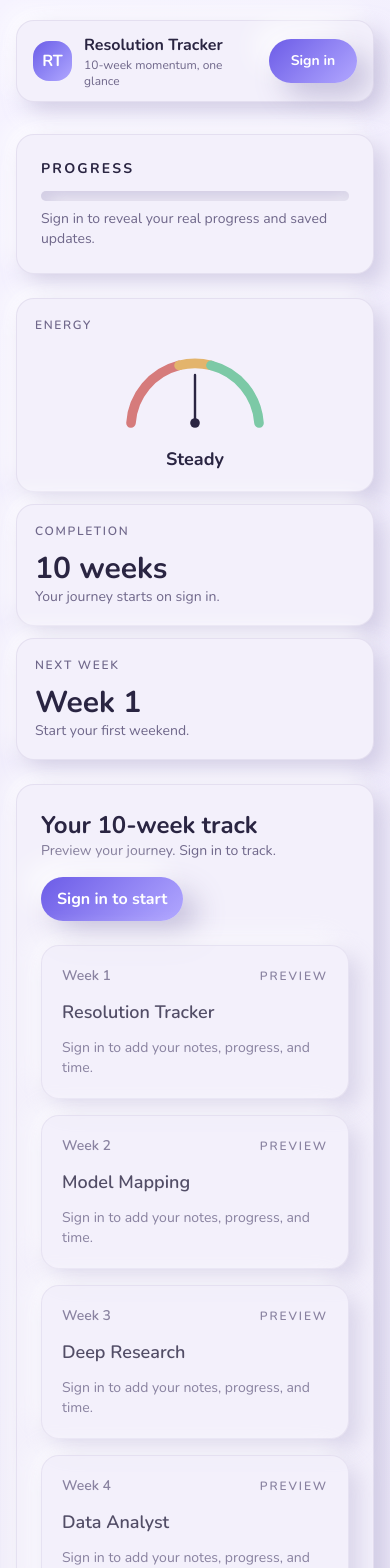
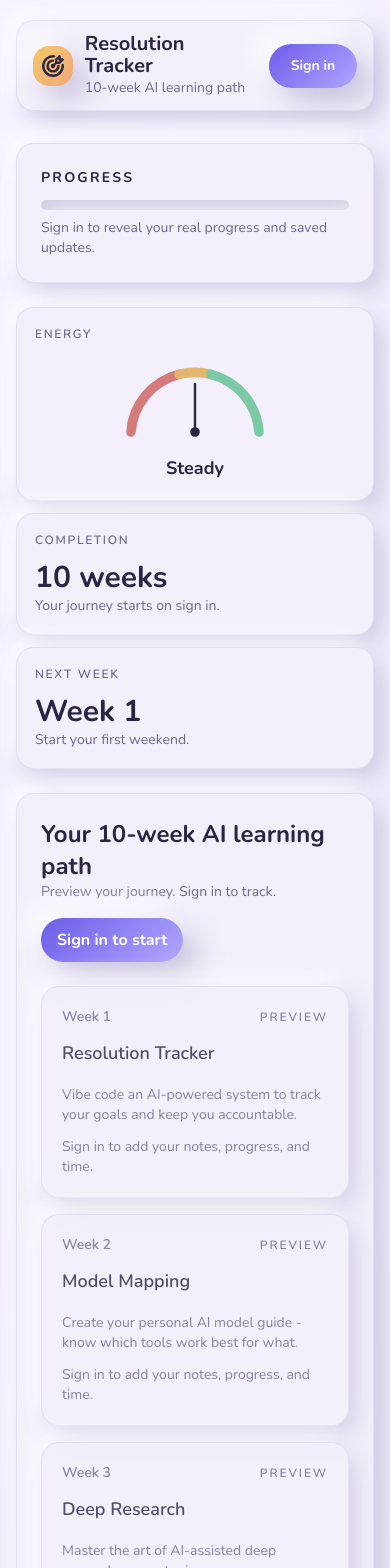
Before and after one commit to disepciuc/resolution-tracker, a Next.js app: page / in a window 390 px wide. Shown: the top 1568 px of the page. Built offline with nearby package versions, Linux system fonts and the light colour scheme; no server answers.

Commit message:
Add week descriptions and align dashboard copy

```diff
--- a/src/app/globals.css
+++ b/src/app/globals.css
@@ -168,6 +168,35 @@ body {
   font-size: 14px;
 }
 
+.week-desc {
+  margin-top: 6px;
+}
+
+.week-desc-row {
+  display: flex;
+  align-items: center;
+  justify-content: space-between;
+  gap: 12px;
+  margin-top: 6px;
+}
+
+.week-meta-pill {
+  padding: 4px 10px;
+  border-radius: 999px;
+  font-size: 11px;
+  font-weight: 700;
+  background: rgba(47, 49, 66, 0.12);
+  color: #2f3142;
+  white-space: nowrap;
+}
+
+@media (max-width: 768px) {
+  .week-desc-row {
+    align-items: flex-start;
+    flex-direction: column;
+  }
+}
+
 .speedometer .needle {
   stroke: var(--ink);
   stroke-width: 3;
@@ -252,6 +281,43 @@ body {
 .app-bar {
   padding: 12px 16px;
   border-radius: 18px;
+}
+
+.app-icon {
+  background: linear-gradient(135deg, #f3c96a, #f1a87d);
+  color: #2a2542;
+  box-shadow: var(--shadow);
+}
+
+.app-icon svg {
+  stroke: currentColor;
+  stroke-width: 2.2;
+  stroke-linecap: round;
+  stroke-linejoin: round;
+  fill: none;
+}
+
+.app-icon svg path[fill="none"] {
+  stroke: none;
+}
+
+.app-icon-sm svg {
+  width: 26px;
+  height: 26px;
+}
+
+.app-icon-lg svg {
+  width: 30px;
+  height: 30px;
+}
+
+.app-title {
+  font-size: 18px;
+  line-height: 1.1;
+}
+
+.app-subtitle {
+  font-size: 13px;
 }
 
 .app-bar-row {
@@ -442,6 +508,14 @@ body {
     padding-bottom: 120px;
   }
 
+  .app-title {
+    font-size: 20px;
+  }
+
+  .app-subtitle {
+    font-size: 14px;
+  }
+
   .stat-grid {
     gap: 12px;
   }
--- a/src/app/page.tsx
+++ b/src/app/page.tsx
@@ -4,21 +4,9 @@ import { createSupabaseServiceClient } from "@/lib/supabase/service";
 import { overallProgress, nextWeekNumber } from "@/lib/progress";
 import { minutesToHours } from "@/lib/format";
 import type { WeekProgress } from "@/lib/types";
+import { weekTitles, weekDescriptions } from "@/lib/weekContent";
 import DashboardActions from "@/components/DashboardActions";
 import LogoutButton from "@/components/LogoutButton";
-
-const weekTitles = [
-  "Resolution Tracker",
-  "Model Mapping",
-  "Deep Research",
-  "Data Analyst",
-  "Visual Reasoning",
-  "Information Pipelines",
-  "Automation: Distribution",
-  "Automation: Productivity",
-  "Context Engineering",
-  "Build an AI App",
-];
 
 export default async function Home() {
   const supabase = await createSupabaseServerClient();
@@ -45,12 +33,19 @@ export default async function Home() {
           <div className="panel app-bar mobile-only">
             <div className="app-bar-row">
               <div className="flex items-center gap-3">
-                <div className="flex h-10 w-10 items-center justify-center rounded-2xl bg-gradient-to-br from-[var(--accent)] to-[#b1a7ff] font-bold text-white">
-                  RT
+                <div className="app-icon app-icon-sm flex h-10 w-10 items-center justify-center rounded-2xl">
+                  <svg viewBox="0 0 24 24" aria-hidden="true" className="icon-tabler">
+                    <path stroke="none" d="M0 0h24v24H0z" fill="none" />
+                    <path d="M11 12a1 1 0 1 0 2 0a1 1 0 1 0 -2 0" />
+                    <path d="M12 7a5 5 0 1 0 5 5" />
+                    <path d="M13 3.055a9 9 0 1 0 7.941 7.945" />
+                    <path d="M15 6v3h3l3 -3h-3v-3l-3 3" />
+                    <path d="M15 9l-3 3" />
+                  </svg>
                 </div>
                 <div>
-                  <div className="text-base font-bold">Resolution Tracker</div>
-                  <div className="text-xs text-[var(--muted)]">10-week momentum, one glance</div>
+                  <div className="app-title font-bold">Resolution Tracker</div>
+                  <div className="app-subtitle text-[var(--muted)]">10-week AI learning path</div>
                 </div>
               </div>
               <Link className="btn-primary app-bar-cta" href="/login">
@@ -60,12 +55,19 @@ export default async function Home() {
           </div>
           <div className="panel header-panel desktop-only flex flex-wrap items-center justify-between gap-4 px-6 py-4">
             <div className="flex items-center gap-3">
-              <div className="flex h-11 w-11 items-center justify-center rounded-2xl bg-gradient-to-br from-[var(--accent)] to-[#b1a7ff] font-bold text-white">
-                RT
+              <div className="app-icon app-icon-lg flex h-11 w-11 items-center justify-center rounded-2xl">
+                <svg viewBox="0 0 24 24" aria-hidden="true" className="icon-tabler">
+                  <path stroke="none" d="M0 0h24v24H0z" fill="none" />
+                  <path d="M11 12a1 1 0 1 0 2 0a1 1 0 1 0 -2 0" />
+                  <path d="M12 7a5 5 0 1 0 5 5" />
+                  <path d="M13 3.055a9 9 0 1 0 7.941 7.945" />
+                  <path d="M15 6v3h3l3 -3h-3v-3l-3 3" />
+                  <path d="M15 9l-3 3" />
+                </svg>
               </div>
               <div>
                 <div className="text-lg font-bold">Resolution Tracker</div>
-                <div className="text-xs text-[var(--muted)]">10-week momentum, one glance</div>
+                <div className="text-xs text-[var(--muted)]">10-week AI learning path</div>
               </div>
             </div>
             <Link className="btn-primary" href="/login">
@@ -120,7 +122,7 @@ export default async function Home() {
           <section className="panel p-6">
             <div className="flex flex-wrap items-center justify-between gap-4">
               <div>
-                <h2 className="text-2xl font-bold">Your 10-week track</h2>
+                <h2 className="text-2xl font-bold">Your 10-week AI learning path</h2>
                 <p className="text-sm text-[var(--muted)]">Preview your journey. Sign in to track.</p>
               </div>
               <Link className="btn-primary" href="/login">
@@ -142,6 +144,9 @@ export default async function Home() {
                   </div>
                   <div className="text-lg font-semibold">
                     {weekTitles[week.week_number - 1] ?? `Week ${week.week_number} focus`}
+                  </div>
+                  <div className="week-desc text-sm text-[var(--muted)]">
+                    {weekDescriptions[week.week_number - 1] ?? "Sign in to see the focus for this week."}
                   </div>
                   <div className="text-sm text-[var(--muted)]">
                     Sign in to add your notes, progress, and time.
@@ -203,12 +208,19 @@ export default async function Home() {
         <div className="panel app-bar mobile-only">
           <div className="app-bar-row">
             <div className="flex items-center gap-3">
-              <div className="flex h-10 w-10 items-center justify-center rounded-2xl bg-gradient-to-br from-[var(--accent)] to-[#b1a7ff] font-bold text-white">
-                RT
+              <div className="app-icon app-icon-sm flex h-10 w-10 items-center justify-center rounded-2xl">
+                <svg viewBox="0 0 24 24" aria-hidden="true" className="icon-tabler">
+                  <path stroke="none" d="M0 0h24v24H0z" fill="none" />
+                  <path d="M11 12a1 1 0 1 0 2 0a1 1 0 1 0 -2 0" />
+                  <path d="M12 7a5 5 0 1 0 5 5" />
+                  <path d="M13 3.055a9 9 0 1 0 7.941 7.945" />
+                  <path d="M15 6v3h3l3 -3h-3v-3l-3 3" />
+                  <path d="M15 9l-3 3" />
+                </svg>
               </div>
               <div>
-                <div className="text-base font-bold">Resolution Tracker</div>
-                <div className="text-xs text-[var(--muted)]">10-week momentum, one glance</div>
+                <div className="app-title font-bold">Resolution Tracker</div>
+                <div className="app-subtitle text-[var(--muted)]">10-week AI learning path</div>
               </div>
             </div>
             <details className="menu">
@@ -229,12 +241,19 @@ export default async function Home() {
         </div>
         <div className="panel header-panel desktop-only flex flex-wrap items-center justify-between gap-4 px-6 py-4">
           <div className="flex items-center gap-3">
-            <div className="flex h-11 w-11 items-center justify-center rounded-2xl bg-gradient-to-br from-[var(--accent)] to-[#b1a7ff] font-bold text-white">
-              RT
+            <div className="app-icon app-icon-lg flex h-11 w-11 items-center justify-center rounded-2xl">
+              <svg viewBox="0 0 24 24" aria-hidden="true" className="icon-tabler">
+                <path stroke="none" d="M0 0h24v24H0z" fill="none" />
+                <path d="M11 12a1 1 0 1 0 2 0a1 1 0 1 0 -2 0" />
+                <path d="M12 7a5 5 0 1 0 5 5" />
+                <path d="M13 3.055a9 9 0 1 0 7.941 7.945" />
+                <path d="M15 6v3h3l3 -3h-3v-3l-3 3" />
+                <path d="M15 9l-3 3" />
+              </svg>
             </div>
             <div>
               <div className="text-lg font-bold">Resolution Tracker</div>
-              <div className="text-xs text-[var(--muted)]">10-week momentum, one glance</div>
+              <div className="text-xs text-[var(--muted)]">10-week AI learning path</div>
             </div>
           </div>
           <div className="flex items-center gap-3 rounded-2xl border border-[rgba(138,127,176,0.15)] bg-[var(--card)] px-3 py-2 shadow-[var(--shadow)]">
@@ -306,7 +325,7 @@ export default async function Home() {
       <section className="panel mt-8 p-6">
         <div className="flex flex-wrap items-center justify-between gap-4">
           <div>
-            <h2 className="text-2xl font-bold">Your 10-week track</h2>
+            <h2 className="text-2xl font-bold">Your 10-week AI learning path</h2>
             <p className="text-sm text-[var(--muted)]">Tap a week to update notes and progress.</p>
           </div>
         </div>
@@ -341,11 +360,16 @@ export default async function Home() {
                 <div className="text-lg font-semibold">
                   {weekTitles[week.week_number - 1] ?? `Week ${week.week_number} focus`}
                 </div>
-                {week.status !== "not_started" && (
-                  <div className="flex flex-wrap items-center justify-between text-sm text-[var(--muted)]">
-                    <span>{minutesToHours(week.time_spent_minutes)} logged</span>
+                <div className="week-desc-row">
+                  <div className="week-desc text-sm text-[var(--muted)]">
+                    {weekDescriptions[week.week_number - 1] ?? "Keep building momentum this week."}
                   </div>
-                )}
+                  {week.status !== "not_started" && (
+                    <div className="week-meta-pill">
+                      {minutesToHours(week.time_spent_minutes)} logged
+                    </div>
+                  )}
+                </div>
                 {week.status === "in_progress" && (
                   <div className="flex items-center gap-3">
                     <div className="progress-line flex-1">
--- a/src/components/WeekDetailClient.tsx
+++ b/src/components/WeekDetailClient.tsx
@@ -5,6 +5,7 @@ import Link from "next/link";
 import { useRouter } from "next/navigation";
 import { createSupabaseBrowserClient } from "@/lib/supabase/client";
 import type { WeekProgress, EnergyLevel, WeekStatus } from "@/lib/types";
+import { weekDescriptions } from "@/lib/weekContent";
 
 type Props = {
   week: WeekProgress;
@@ -80,6 +81,9 @@ export default function WeekDetailClient({ week }: Props) {
     router.refresh();
   };
 
+  const weekDescription =
+    weekDescriptions[week.week_number - 1] ?? "Keep building momentum with focused weekly practice.";
+
   return (
     <div className="panel p-6 detail-panel">
       <div className="panel app-bar mobile-only mb-4">
@@ -96,7 +100,7 @@ export default function WeekDetailClient({ week }: Props) {
             Week {week.week_number}
           </p>
           <h1 className="text-3xl font-bold">Build your momentum</h1>
-          <p className="text-sm text-[var(--muted)]">Log notes, time spent, and progress.</p>
+          <p className="text-sm text-[var(--muted)]">{weekDescription}</p>
         </div>
         <div className="flex gap-2 desktop-only">
           {isCompleted ? (
--- /dev/null
+++ b/src/lib/weekContent.ts
@@ -0,0 +1,25 @@
+export const weekTitles = [
+  "Resolution Tracker",
+  "Model Mapping",
+  "Deep Research",
+  "Data Analyst",
+  "Visual Reasoning",
+  "Information Pipelines",
+  "Automation: Distribution",
+  "Automation: Productivity",
+  "Context Engineering",
+  "Build an AI App",
+];
+
+export const weekDescriptions = [
+  "Vibe code an AI-powered system to track your goals and keep you accountable.",
+  "Create your personal AI model guide - know which tools work best for what.",
+  "Master the art of AI-assisted deep research on any topic.",
+  "Transform raw data into insights using AI-powered analysis.",
+  "Explore multimodal AI - analyze and create with images.",
+  "Build automated flows to gather, process, and deliver information.",
+  "Automate content creation and distribution across platforms.",
+  "Supercharge your daily workflow with AI automation.",
+  "Master the art of prompting and context design for better AI outputs.",
+  "Bring it all together - build a complete AI-powered application.",
+];
```
Also changed, not shown: 5 other files (tests, documents, lock files or other folders).
